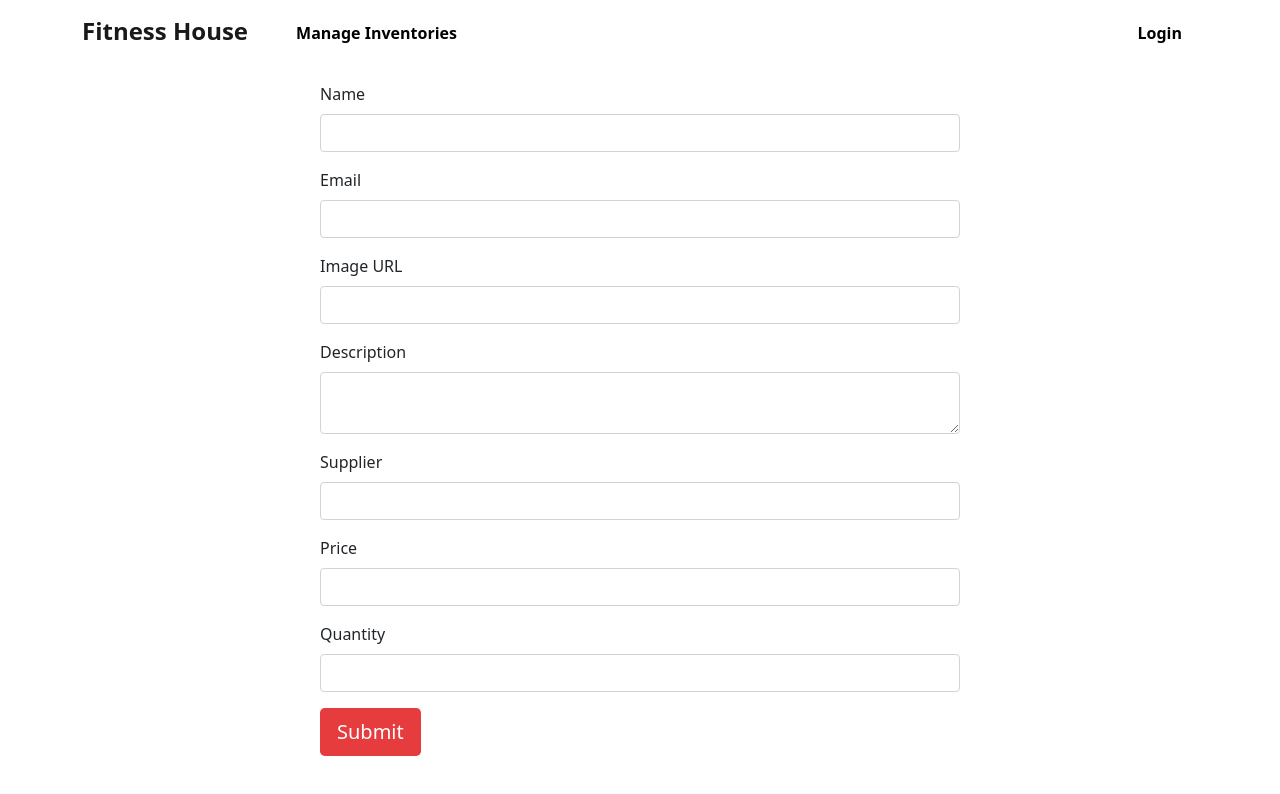
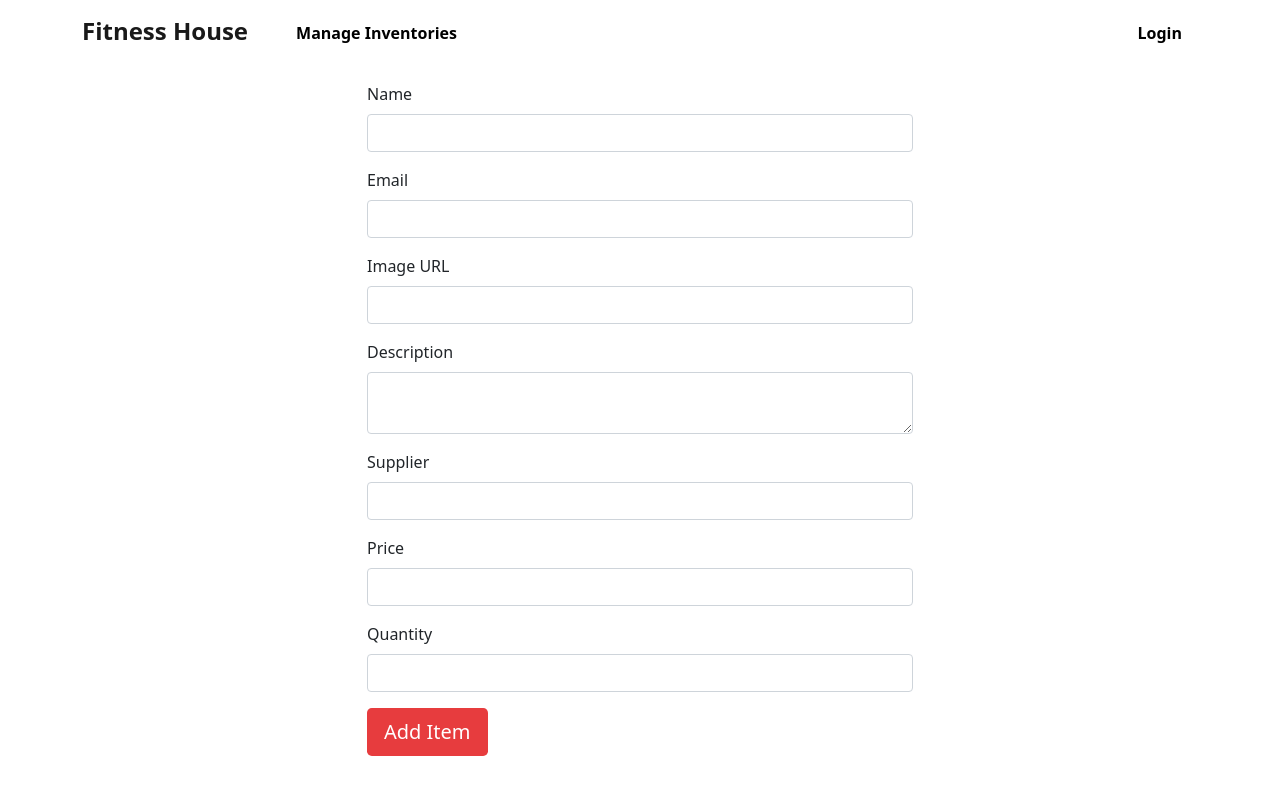
Before and after one commit to dvlprJobayer/fitness-house-client, a React (Create React App) app: page /add-item in a window 1280 px wide. Shown: the top 794 px of the page. Built offline with nearby package versions, Linux system fonts and the light colour scheme.

Commit message:
add new item page done

```diff
--- a/src/App.css
+++ b/src/App.css
@@ -9,6 +9,17 @@
 
 .active {
     color: #e73c3e !important;
+}
+
+.btn-main {
+    background-color: #e73c3e;
+    color: #fff;
+}
+
+.btn-main:hover {
+    border: 1px solid #e73c3e;
+    color: #000;
+    background-color: #fff;
 }
 
 .btn-out-main {
--- a/src/components/AddItem/AddItem.js
+++ b/src/components/AddItem/AddItem.js
@@ -21,8 +21,11 @@ const AddItem = () => {
     }
 
     return (
-        <>
-            <form className='w-50 mx-auto mb-4 mt-3' onSubmit={handleAdd}>
+        <div className='container'>
+            <div className="row">
+                <div className="col-lg-3"></div>
+                <div className="col-lg-6">
+                    <form className='mb-4 mt-3' onSubmit={handleAdd}>
                         <div className="mb-3">
                             <label className="form-label">Name</label>
                             <input name='name' type="text" className="form-control" required />
@@ -51,9 +54,12 @@ const AddItem = () => {
                             <label className="form-label">Quantity</label>
                             <input name='quantity' type="text" className="form-control" required />
                         </div>
-                <button type="submit" className="btn bg-color btn-lg">Submit</button>
+                        <button type="submit" className="btn btn-main btn-lg">Add Item</button>
                     </form>
-        </>
+                </div>
+                <div className="col-lg-3"></div>
+            </div>
+        </div>
     );
 };
 
--- a/src/components/InventoryItem/InventoryItem.js
+++ b/src/components/InventoryItem/InventoryItem.js
@@ -61,7 +61,7 @@ const InventoryItem = () => {
                             </tr>
                         </tbody>
                     </table>
-                    <button disabled={!quantity && true} onClick={decreaseQuantity} className='btn bg-color btn-lg'>Delivered</button>
+                    <button disabled={!quantity && true} onClick={decreaseQuantity} className='btn btn-main btn-lg'>Delivered</button>
                 </div>
             </div>
             <div className="row">
```
Lines whose indentation alone changed are shown as unchanged.
